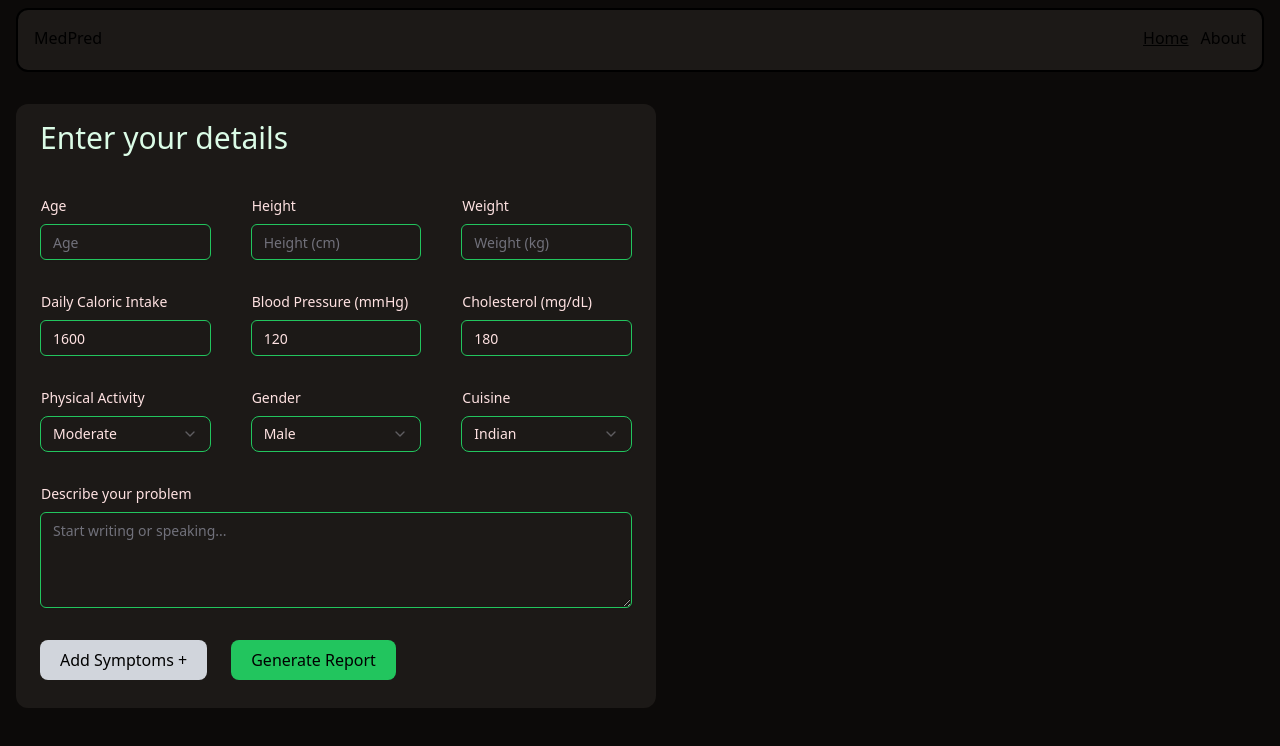
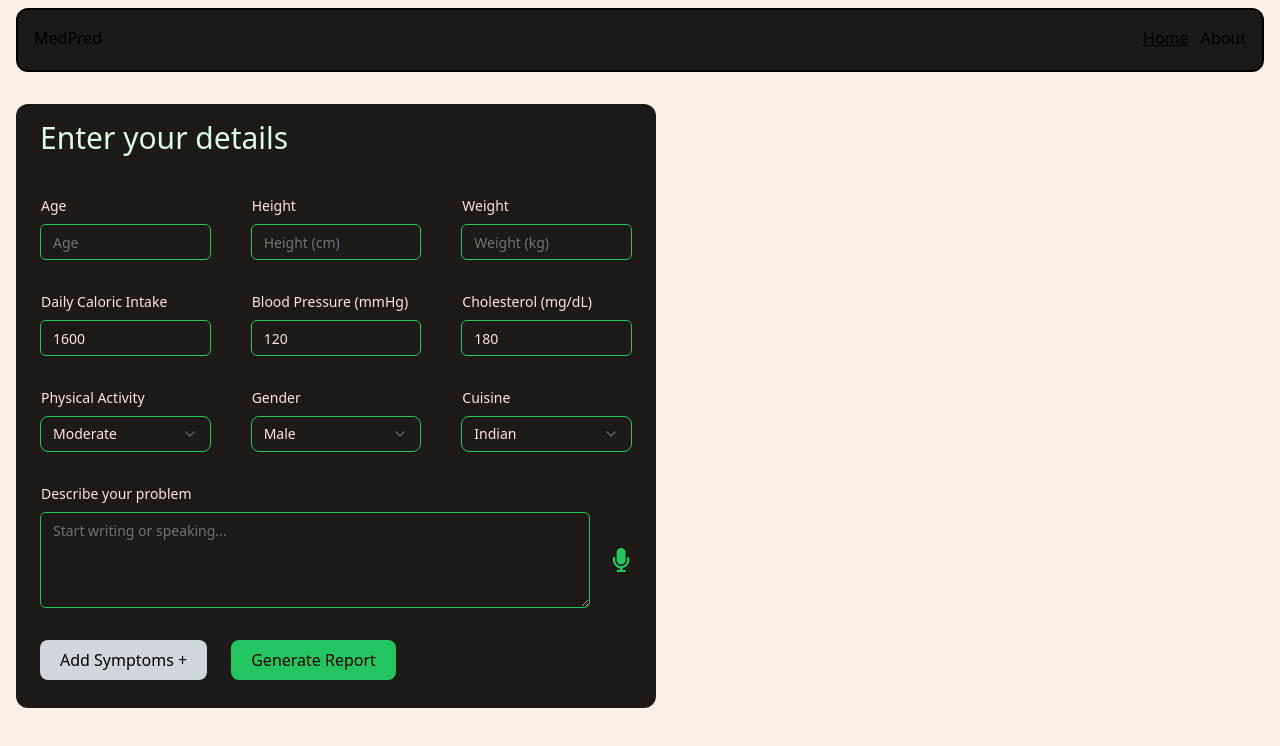
Before and after one commit to AitijhyaModak/MedPred, a React (Vite) app in the folder frontend/: page / in a window 1280 px wide. Shown: the top 746 px of the page. Built offline with nearby package versions, Linux system fonts and the light colour scheme.

Commit message:
Fix frontend bug

```diff
--- a/frontend/package.json
+++ b/frontend/package.json
@@ -20,6 +20,7 @@
     "lucide-react": "^0.483.0",
     "react": "^18.3.1",
     "react-dom": "^18.3.1",
+    "react-icons": "^5.5.0",
     "react-router": "^7.3.0",
     "tailwind-merge": "^3.0.2",
     "tailwind-scrollbar": "^4.0.1",
--- a/frontend/src/App.jsx
+++ b/frontend/src/App.jsx
@@ -3,7 +3,7 @@ import Header from "./components/header/Header";
 
 function App() {
   return (
-    <div className="min-h-screen pt-2 bg-background">
+    <div className="min-h-screen pt-2 bg-[#FAF1E6]">
       <Header></Header>
       <Form></Form>
     </div>
--- a/frontend/src/components/form/Form.jsx
+++ b/frontend/src/components/form/Form.jsx
@@ -16,6 +16,7 @@ import {
   DialogTitle,
   DialogTrigger,
 } from "@/components/ui/dialog";
+import { FaMicrophone } from "react-icons/fa";
 
 const defaultUserDetails = {
   age: "",
@@ -262,6 +263,7 @@ function Form() {
           <span className="text-red-100 text-sm ml-[1px]">
             Describe your problem
           </span>
+          <div className="flex items-center gap-5">
             <Textarea
               placeholder="Start writing or speaking..."
               value={userDetails.problemDescription}
@@ -273,6 +275,8 @@ function Form() {
               }
               className="border-primary h-24 focus-visible:ring-primary text-red-100 text-base"
             ></Textarea>
+            <FaMicrophone className="fill-primary size-6 cursor-pointer"></FaMicrophone>
+          </div>
         </div>
 
         {userDetails.symptoms.length !== 0 && (
```
Also changed, not shown: 1 other file (tests, documents, lock files or other folders). Lines whose indentation alone changed are shown as unchanged.
